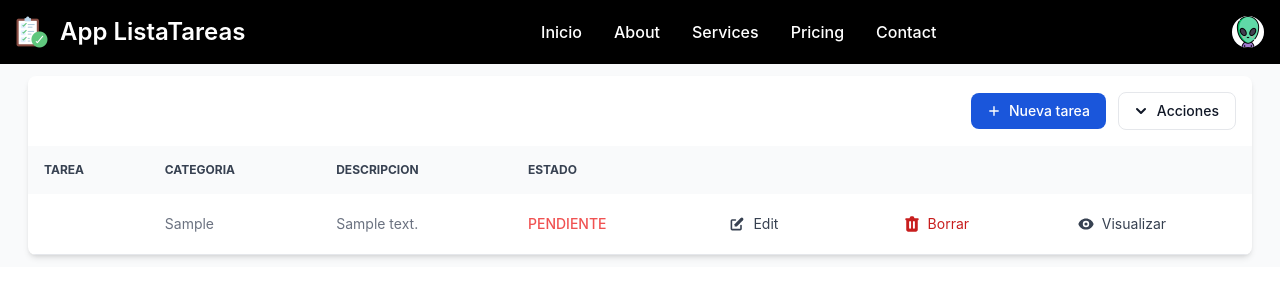
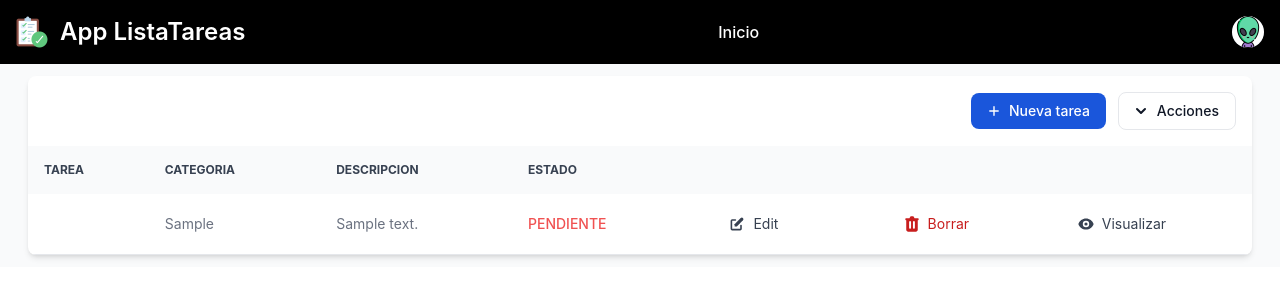
Before and after one commit to Habuked/appListaTareas, a Flask app: page /tareas in a window 1280 px wide. Shown: the top 300 px of the page. Run offline with Flask 3, Linux system fonts and the light colour scheme; the visitor is signed in with stand-in values (Sample User, id 1); tables that the repository leaves empty or names only in its code hold one stand-in row (values such as "Sample post"); data that the repository does not hold is empty; style sheets or scripts are compiled from the project's sources; some libraries are stand-ins or nearby versions.

Commit message:
Add files via upload

```diff
--- a/templates/layoutmain.html
+++ b/templates/layoutmain.html
@@ -59,18 +59,6 @@
         <li>
           <a href="/tareas" class="block py-2 px-3 text-white rounded  md:bg-transparent md:text-white-700 md:p-0  md:dark:text-blue-500" aria-current="page">Inicio</a>
         </li>
-        <li>
-          <a href="#" class="block py-2 px-3 text-white rounded hover:bg-blue-700 md:hover:bg-transparent md:hover:text-blue-700 md:p-0 dark:text-white md:dark:hover:text-blue-500 dark:hover:bg-gray-700 dark:hover:text-white md:dark:hover:bg-transparent dark:border-gray-700">About</a>
-        </li>
-        <li>
-          <a href="#" class="block py-2 px-3 text-white rounded hover:bg-blue-700 md:hover:bg-transparent md:hover:text-blue-700 md:p-0 dark:text-white md:dark:hover:text-blue-500 dark:hover:bg-gray-700 dark:hover:text-white md:dark:hover:bg-transparent dark:border-gray-700">Services</a>
-        </li>
-        <li>
-          <a href="#" class="block py-2 px-3 text-white rounded hover:bg-blue-700 md:hover:bg-transparent md:hover:text-blue-700 md:p-0 dark:text-white md:dark:hover:text-blue-500 dark:hover:bg-gray-700 dark:hover:text-white md:dark:hover:bg-transparent dark:border-gray-700">Pricing</a>
-        </li>
-        <li>
-          <a href="#" class="block py-2 px-3 text-white rounded hover:bg-blue-700 md:hover:bg-transparent md:hover:text-blue-700 md:p-0 dark:text-white md:dark:hover:text-blue-500 dark:hover:bg-gray-700 dark:hover:text-white md:dark:hover:bg-transparent dark:border-gray-700">Contact</a>
-        </li>
       </ul>
     </div>
     </div>
```
